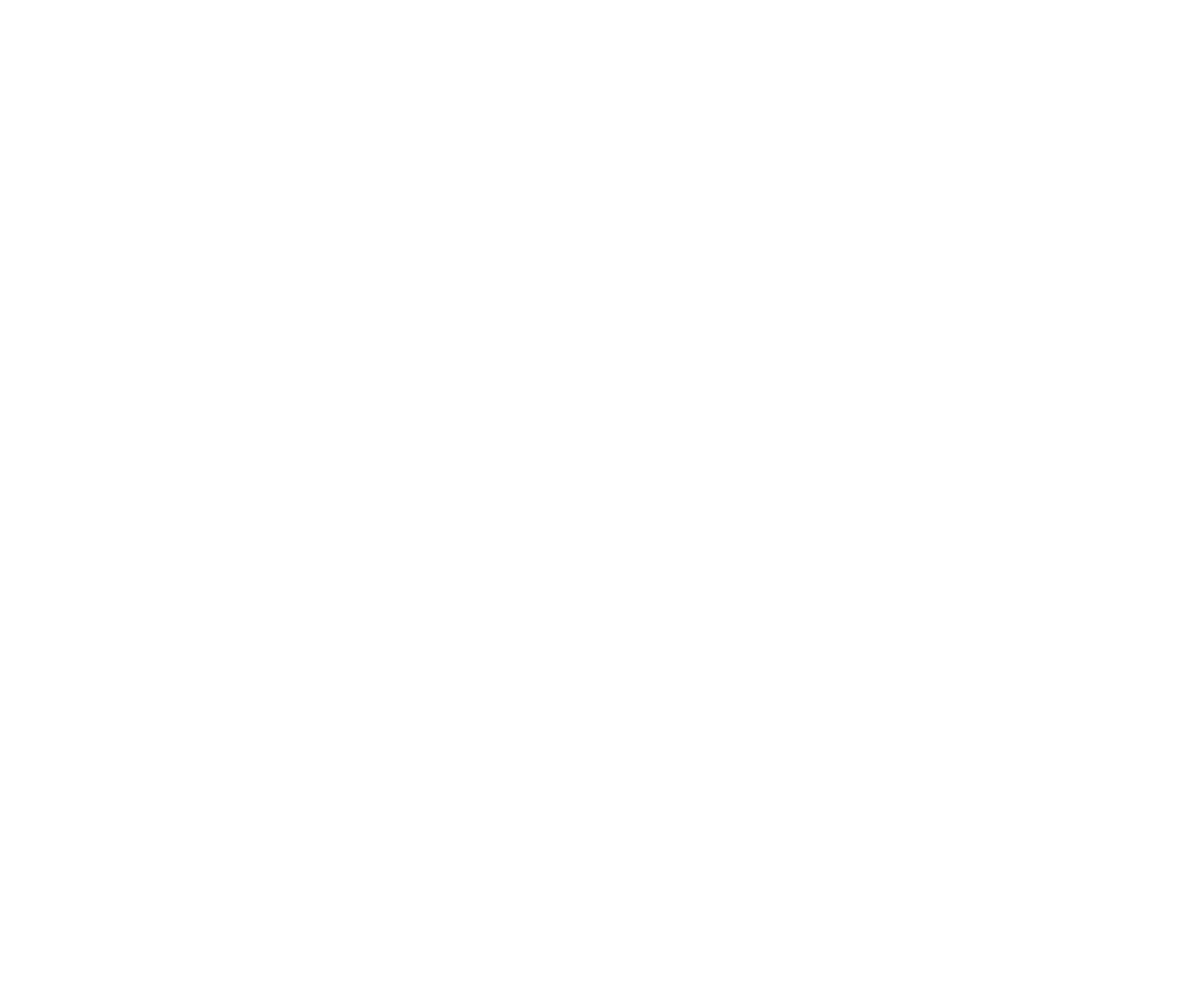
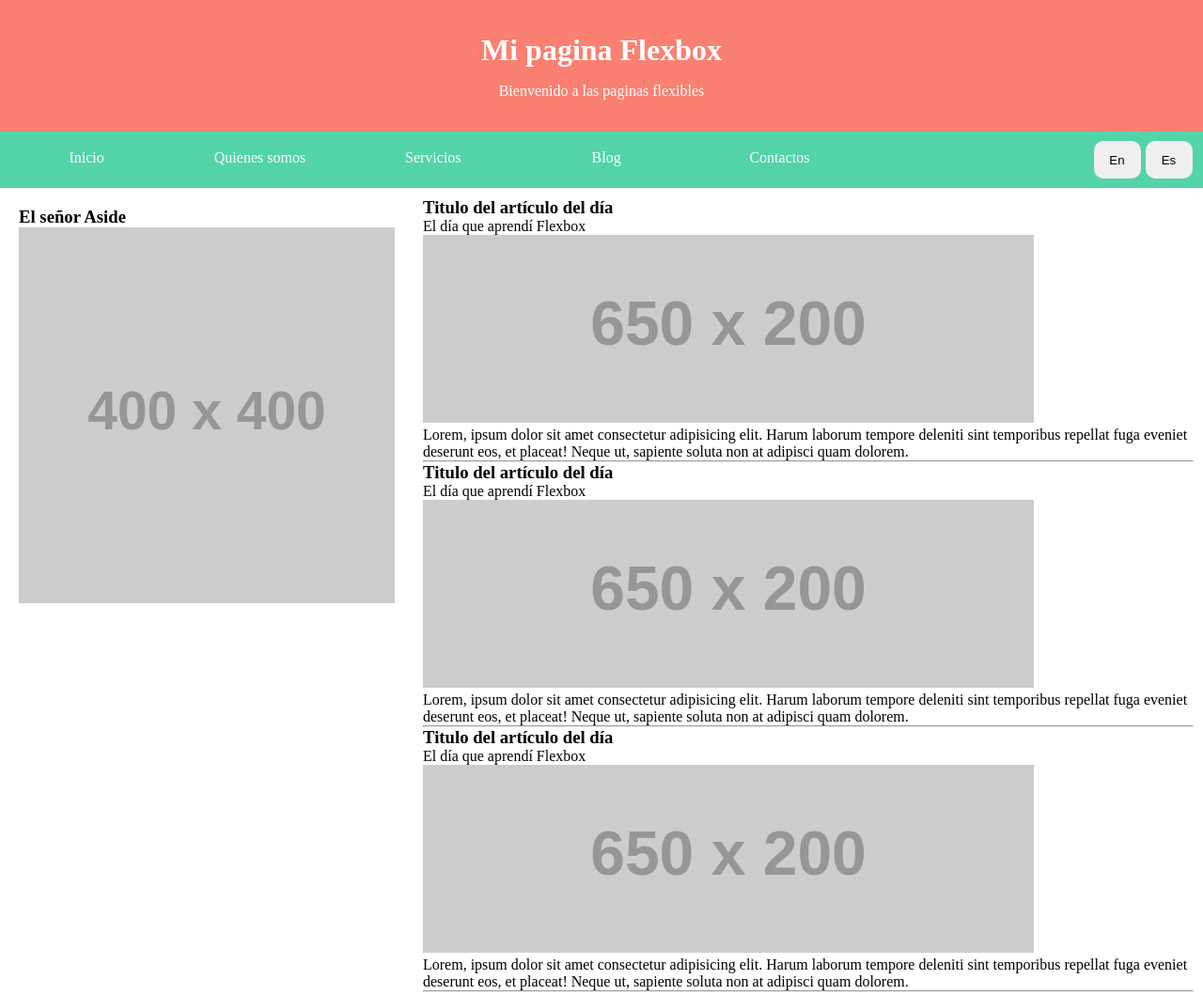
Before and after one commit to valerivera10/proyecto, a plain HTML site: page index.html in a window 1280 px wide. Shown: the top 1059 px of the page at 94% size. Before the commit the page ends 800 px from the top, so only its background shows below. Drawn offline with Linux system fonts and the light colour scheme; placeholder pictures from the web are drawn by us.

Commit message:
feat: :white_check_mark: termine css del ejercicio 7

```diff
--- a/css/style.css
+++ b/css/style.css
@@ -0,0 +1,101 @@
+* {
+    margin: 0;
+    padding: 0;
+    box-sizing: border-box;
+}
+
+header {
+    width: 100%;
+    height: 200px;
+    display: flex;
+    flex-direction: column;
+    justify-content: center;
+    align-items: center;
+}
+
+.title-header {
+    width: 100%;
+    height: 70%;
+    display: flex;
+    flex-direction: column;
+    justify-content: center;
+    align-items: center;
+    gap: 1rem;
+    background-color: salmon;
+    color: white;
+}
+
+nav {
+    display: flex;
+    justify-content: space-around;
+    align-items: center;
+    width: 100%;
+    height: 30%;
+    background: #53d3a8;
+    color: white;
+}
+
+nav ul {
+    display: flex;
+    width: 90%;
+    list-style: none;
+    text-align: center;
+}
+
+nav ul li {
+    width: 16%;
+    height: 60px;
+    line-height: 3.5;
+}
+
+nav ul li:hover {
+    background-color: salmon;
+    border-top: none;
+    border: 1px solid;
+    cursor: pointer;
+}
+
+.botones-nav {
+    display: flex;
+    justify-content: center;
+    align-items: center;
+    width: 10%;
+    height: 60px;
+    gap: 5px;
+    padding: 10px;
+}
+
+.botones-nav button {
+    width: 50px;
+    height: 40px;
+    border: 0;
+    border-radius: 10px;
+    cursor: pointer;
+}
+
+.botones-nav button:hover {
+    background-color: salmon;
+}
+
+main {
+    display: flex;
+}
+
+aside {
+    padding: 20px;
+}
+
+article {
+    padding: 10px;
+    width: 100%;
+    height: 100%;
+    grid-area: 2rem;
+}
+
+footer {
+    text-align: center;
+    line-height: 5;
+    width: 100%;
+    height: 60px;
+    background-color: lightgray;
+}
--- a/index.html
+++ b/index.html
@@ -8,6 +8,55 @@
     <link rel="stylesheet" href="js/main.js">
 </head>
 <body>
+    <header>
+        <div class="title-header">
+            <h1>Mi pagina Flexbox</h1>
+            <p>Bienvenido a las paginas flexibles</p>
+        </div>
+        <nav>
+            <ul>
+                <li>Inicio</li>
+                <li>Quienes somos</li>
+                <li>Servicios</li>
+                <li>Blog</li>
+                <li>Contactos</li>
+            </ul>
+            <div class="botones-nav">
+                <button>En</button>
+                <button>Es</button>
+            </div>
+        </nav>
+    </header>
 
+    <main>
+        <aside>
+            <h3>El señor Aside</h3>
+            <img src="https://via.placeholder.com/400x400.png?text=Aprende+Flexbox" alt="Photo de ejemplo">
+        </aside>
+        <article>
+            <h3>Titulo del artículo del día</h3>
+            <p>El día que aprendí Flexbox</p>
+            <img src="https://via.placeholder.com/650x200.png?text=Aprende+Flexbox" alt="Photo de ejemplo">
+            <p>
+                Lorem, ipsum dolor sit amet consectetur adipisicing elit. Harum laborum tempore deleniti sint temporibus repellat fuga eveniet deserunt eos, et placeat! Neque ut, sapiente soluta non at adipisci quam dolorem.
+            </p>
+            <hr>
+            <h3>Titulo del artículo del día</h3>
+            <p>El día que aprendí Flexbox</p>
+            <img src="https://via.placeholder.com/650x200.png?text=Aprende+Flexbox" alt="Photo de ejemplo">
+            <p>
+                Lorem, ipsum dolor sit amet consectetur adipisicing elit. Harum laborum tempore deleniti sint temporibus repellat fuga eveniet deserunt eos, et placeat! Neque ut, sapiente soluta non at adipisci quam dolorem.
+            </p>
+            <hr>
+            <h3>Titulo del artículo del día</h3>
+            <p>El día que aprendí Flexbox</p>
+            <img src="https://via.placeholder.com/650x200.png?text=Aprende+Flexbox" alt="Photo de ejemplo">
+            <p>
+                Lorem, ipsum dolor sit amet consectetur adipisicing elit. Harum laborum tempore deleniti sint temporibus repellat fuga eveniet deserunt eos, et placeat! Neque ut, sapiente soluta non at adipisci quam dolorem.
+            </p>
+            <hr>
+        </article>
+    </main>
+    <footer>Footer</footer>
 </body>
 </html>
```
